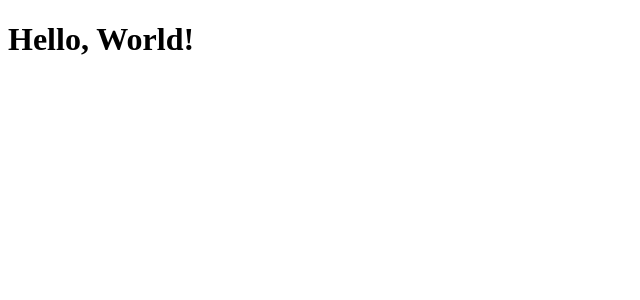
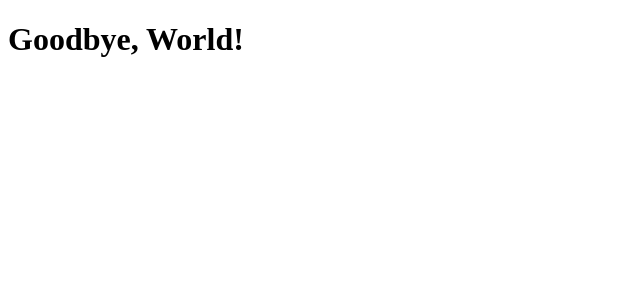
Before and after one commit to JeffreyvnZanten/ADSD-OV-app, a React app: page / in a window 1280 px wide. Shown: the top 300 px of the page, without its empty margins (0-640 px from the left). Built offline with nearby package versions, Linux system fonts and the light colour scheme.

Commit message:
Test landing page

```diff
--- a/src/App.tsx
+++ b/src/App.tsx
@@ -1,7 +1,7 @@
 import React from 'react';
 
 function App() {
-  return <h1>Hello, World!</h1>;
+  return <h1>Goodbye, World!</h1>;
 }
 
 /* Andere syntax
```
